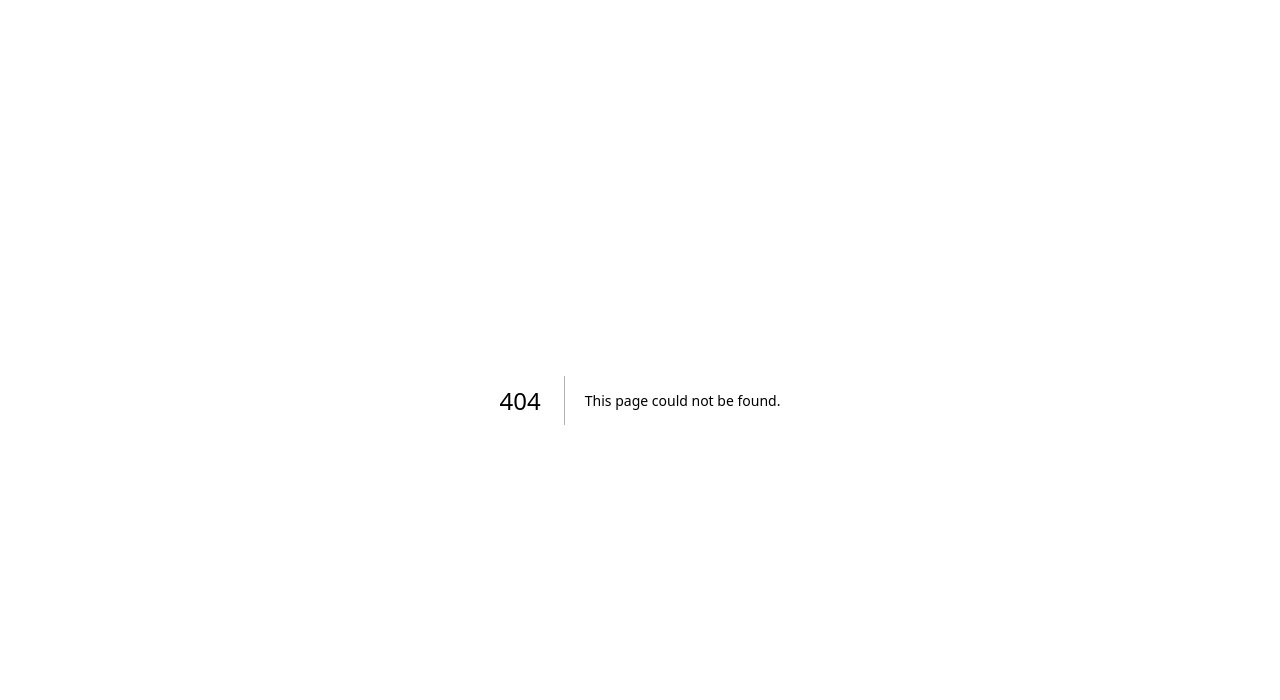
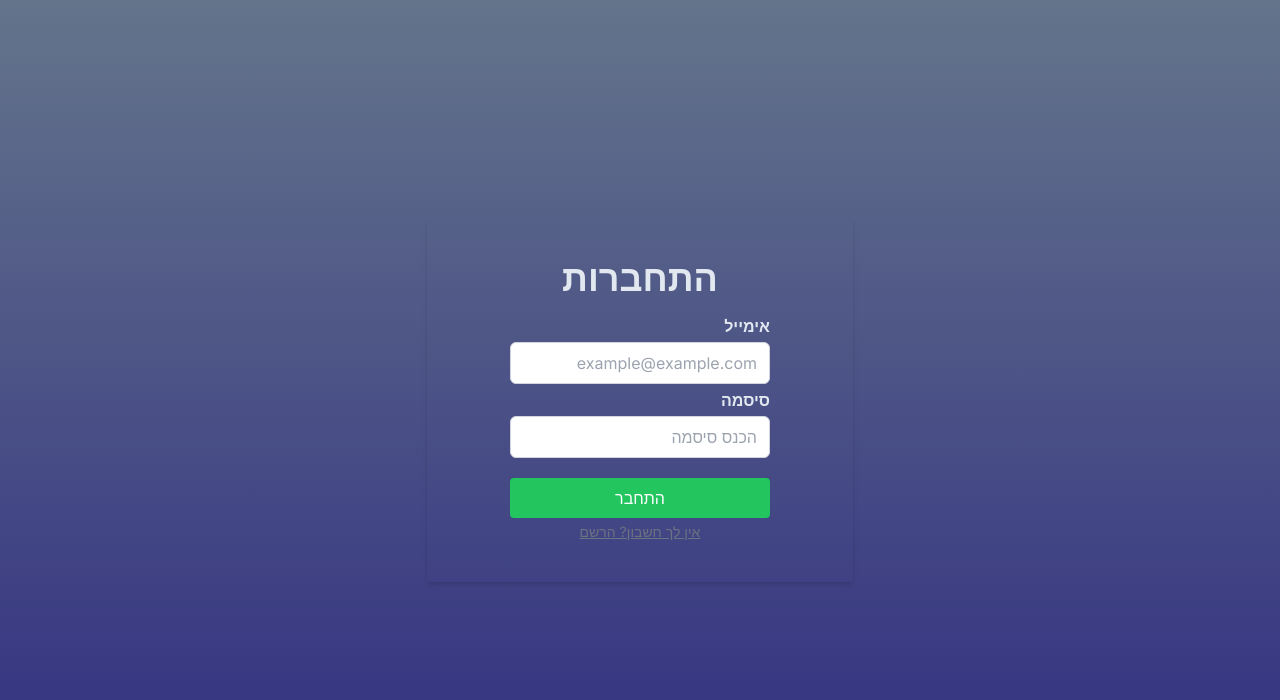
Before and after one commit to Zviki-Zaks/shared-games, a Next.js app: page /login in a window 1280 px wide. Before the commit this address had no page. Shown: the top 700 px of the page. Built offline with nearby package versions, Linux system fonts and the light colour scheme.

Commit message:
login page

```diff
--- /dev/null
+++ b/src/app/api/signin/signin-service.ts
@@ -0,0 +1,27 @@
+import { signIn as nextAuthSignIn } from "next-auth/react";
+
+export const signIn = async ({
+  name,
+  email,
+  password,
+}: {
+  name: string;
+  email: string;
+  password: string;
+}) => {
+  try {
+    const dbUser = await fetch("http://localhost:3000/api/user", {
+      method: "POST",
+      body: JSON.stringify({ email, password, name }),
+      headers: {
+        "Content-Type": "application/json",
+      },
+    });
+    if (dbUser) {
+      const res = await nextAuthSignIn("credentials", { email, password });
+      return res;
+    } else {
+      throw Error("User not found");
+    }
+  } catch (error) {}
+};
--- /dev/null
+++ b/src/app/api/user/route.ts
@@ -0,0 +1,41 @@
+import bcrypt from "bcrypt";
+import { prisma } from "@/lib/db";
+import { NextRequest, NextResponse } from "next/server";
+import { getToken } from "next-auth/jwt";
+
+export const POST = async (req: NextRequest) => {
+  const { name, email, password: rawPassword } = await req.json();
+
+  try {
+    const dbUser = await prisma.user.create({
+      data: { name, email, password: await bcrypt.hash(rawPassword, 10) },
+    });
+    const { password, ...dbUserWithoutPassword } = dbUser;
+    return NextResponse.json(dbUserWithoutPassword);
+  } catch (error) {
+    console.error(error);
+  }
+};
+
+export const GET = async (
+  req: NextRequest,
+  { params }: { params: { id?: string; email?: string } }
+) => {
+  const { id, email } = params;
+  try {
+    const dbUser = await prisma.user.findUnique({
+      where: { id: id || email },
+      select: {
+        id: true,
+        name: true,
+        email: true,
+      },
+    });
+    if (dbUser) {
+      return NextResponse.json(dbUser);
+    }
+    return NextResponse.json(null);
+  } catch (error) {
+    // TODO: handle error
+  }
+};
--- /dev/null
+++ b/src/app/login/credentialsForm.tsx
@@ -0,0 +1,103 @@
+"use client";
+import { useRouter } from "next/navigation";
+import { FormEvent, useState } from "react";
+import { signIn as signInService } from "@/app/api/signin/signin-service";
+import { signIn } from "next-auth/react";
+
+export default function CredentialsForm() {
+  const router = useRouter();
+  const [error, setError] = useState<string | null>(null);
+  const [isNewUser, setIsNewUser] = useState(false);
+  const handleSubmit = async (e: FormEvent<HTMLFormElement>) => {
+    e.preventDefault();
+
+    const data = new FormData(e.currentTarget);
+    const email = data.get("email")?.toString();
+    const password = data.get("password")?.toString();
+    if (!email || !password) {
+      return setError("אנא מלא את כל השדות");
+    }
+    if (isNewUser) {
+      const name = data.get("name")?.toString();
+      if (!name) {
+        return setError("אנא מלא את כל השדות");
+      }
+      const user = await signInService({
+        name,
+        email,
+        password,
+      });
+      if (user) {
+        router.push(`/auth`);
+      } else {
+        setError("ההרשמה נכשלה");
+      }
+    } else {
+      const signInResponse = await signIn("credentials", {
+        email,
+        password,
+        redirect: false,
+      });
+
+      if (signInResponse && !signInResponse.error) {
+        router.push(`/auth`);
+      } else {
+        setError("אימייל או סיסמה לא מתאימים");
+      }
+    }
+  };
+  return (
+    <form onSubmit={handleSubmit} className="flex flex-col gap-1" dir="rtl">
+      {!!isNewUser && (
+        <>
+          <label htmlFor="name" className="block font-bold">
+            {"שם"}
+          </label>
+          <input
+            className="py-2 px-3 border border-gray-300 rounded-md focus:outline-none focus:border-indigo-500 text-gray-600"
+            type="text"
+            name="name"
+            id="name"
+            placeholder="שם"
+          />
+        </>
+      )}
+      <label htmlFor="email" className="block font-bold">
+        {"אימייל"}
+      </label>
+      <input
+        className="py-2 px-3 border border-gray-300 rounded-md focus:outline-none focus:border-indigo-500 text-gray-600"
+        type="email"
+        name="email"
+        id="email"
+        placeholder="example@example.com"
+      />
+      <label htmlFor="password" className="block font-bold">
+        {"סיסמה"}
+      </label>
+      <input
+        className="py-2 px-3 border border-gray-300 rounded-md focus:outline-none focus:border-indigo-500 text-gray-600"
+        type="password"
+        name="password"
+        id="password"
+        placeholder="הכנס סיסמה"
+      />
+      {!!error && <span className="py-2 px-4 rounded bg-red-500">{error}</span>}
+      <button
+        type="submit"
+        className="bg-green-500 hover:bg-green-600 text-white py-2 px-4 rounded mt-4"
+      >
+        {"התחבר"}
+      </button>
+      <button
+        className="text-sm text-gray-500 underline"
+        onClick={(ev) => {
+          ev.preventDefault();
+          setIsNewUser(!isNewUser);
+        }}
+      >
+        {isNewUser ? "יש לך חשבון? היכנס" : "אין לך חשבון? הרשם"}
+      </button>{" "}
+    </form>
+  );
+}
--- /dev/null
+++ b/src/app/login/error.tsx
@@ -0,0 +1,30 @@
+"use client"; // Error components must be Client Components
+
+import { useEffect } from "react";
+
+export default function Error({
+  error,
+  reset,
+}: {
+  error: Error;
+  reset: () => void;
+}) {
+  useEffect(() => {
+    // Log the error to an error reporting service
+    console.error(error);
+  }, [error]);
+
+  return (
+    <div>
+      <h2>Something went wrong!</h2>
+      <button
+        onClick={
+          // Attempt to recover by trying to re-render the segment
+          () => reset()
+        }
+      >
+        {error.message}
+      </button>
+    </div>
+  );
+}
--- /dev/null
+++ b/src/app/login/page.tsx
@@ -0,0 +1,13 @@
+import React from "react";
+import CredentialsForm from "./credentialsForm";
+
+export default function LoginPage() {
+  return (
+    <div className="w-full flex flex-col items-center justify-center min-h-screen py-2">
+      <div className="flex flex-col items-center w-1/3 p-10 shadow-md">
+        <h1 className="mb-4 text-4xl font-bold">{"התחברות"}</h1>
+        <CredentialsForm />
+      </div>
+    </div>
+  );
+}
```
